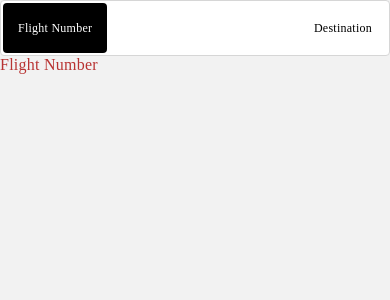
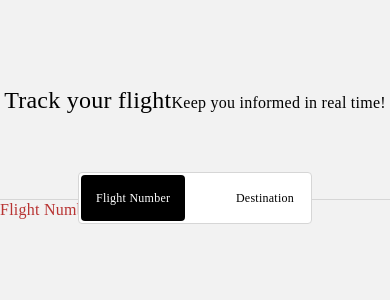
Before and after one commit to andrzmc/TrackYourFligthApp, a React Native app: screen / in a window 390 px wide. Shown: the top 300 px of the page. Built offline with nearby package versions, Linux system fonts and the light colour scheme.

Commit message:
feat: add toogle screen in home

```diff
--- a/src/components/elements/tyf-switch/tyf-switch.tsx
+++ /dev/null
@@ -1,25 +0,0 @@
-import React, {FC} from 'react';
-import {View} from 'react-native';
-import TyfButton from '../tyf-button/tyf-button';
-
-const TyfSwitch: FC = () => {
-  return (
-    <View
-      style={{
-        padding: 2,
-        borderRadius: 4,
-        borderColor: '#D6D6D6',
-        borderWidth: 1,
-        display: 'flex',
-        alignItems: 'center',
-        justifyContent: 'space-between',
-        flexDirection: 'row',
-        backgroundColor: '#ffffff',
-      }}>
-      <TyfButton text="Flight Number" color="Primary" />
-      <TyfButton text="Destination" color="Light" />
-    </View>
-  );
-};
-
-export default TyfSwitch;
--- /dev/null
+++ b/src/components/layouts/home/home-cover.tsx
@@ -0,0 +1,32 @@
+import TyfTypography from '@/elements/tyf-typography/tyf-typography';
+import React, {FC} from 'react';
+import HomeToogleScreenLayout from './home-toogle-screen';
+import {
+  HomeCoverStyled,
+  HomeCoverTextStyled,
+  HomeCoverToogleStyled,
+} from '@/styles/components/layouts/home/home-cover';
+
+const HomeCoverLayout: FC = () => {
+  return (
+    <HomeCoverStyled>
+      <HomeCoverTextStyled>
+        <TyfTypography
+          text="Track your flight"
+          variant="Subheading"
+          fontWeight="Medium"
+        />
+        <TyfTypography
+          text="Keep you informed in real time!"
+          variant="Paragraph"
+          fontWeight="Light"
+        />
+      </HomeCoverTextStyled>
+      <HomeCoverToogleStyled>
+        <HomeToogleScreenLayout />
+      </HomeCoverToogleStyled>
+    </HomeCoverStyled>
+  );
+};
+
+export default HomeCoverLayout;
--- /dev/null
+++ b/src/components/layouts/home/home-toogle-screen.tsx
@@ -0,0 +1,41 @@
+import TyfButton from '@/elements/tyf-button/tyf-button';
+import {HomeToogleScreenStyled} from '@/styles/components/layouts/home/home-toggle';
+import {ColorLightStyle, ColorPrimaryStyle} from '@/styles/global/colors';
+import {useNavigation, useRoute} from '@react-navigation/native';
+import React, {FC} from 'react';
+import {useColorScheme} from 'react-native';
+
+const HomeToogleScreenLayout: FC = () => {
+  const isDarkMode = useColorScheme() === 'dark';
+
+  const {navigate} = useNavigation();
+  const {name} = useRoute();
+
+  const getButtonStatus = (pathname: string) => {
+    return name === pathname ? 'Primary' : 'Light';
+  };
+
+  const onToggleRoute = (pathname: string) => {
+    navigate(pathname as never);
+  };
+
+  return (
+    <HomeToogleScreenStyled
+      style={{
+        backgroundColor: isDarkMode ? ColorPrimaryStyle : ColorLightStyle,
+      }}>
+      <TyfButton
+        text="Flight Number"
+        color={getButtonStatus('HomeMainScreen')}
+        onClick={() => onToggleRoute('HomeMainScreen')}
+      />
+      <TyfButton
+        text="Destination"
+        color={getButtonStatus('HomeDestinationScreen')}
+        onClick={() => onToggleRoute('HomeDestinationScreen')}
+      />
+    </HomeToogleScreenStyled>
+  );
+};
+
+export default HomeToogleScreenLayout;
--- a/src/screens/home/destination.tsx
+++ b/src/screens/home/destination.tsx
@@ -1,10 +1,12 @@
 import TyfTypography from '@/elements/tyf-typography/tyf-typography';
+import HomeCoverLayout from '@/layouts/home/home-cover';
 import React, {FC} from 'react';
 import {SafeAreaView} from 'react-native';
 
 const HomeDestinationScreen: FC = () => {
   return (
     <SafeAreaView>
+      <HomeCoverLayout />
       <TyfTypography text="Destination" />
     </SafeAreaView>
   );
--- a/src/screens/home/main.tsx
+++ b/src/screens/home/main.tsx
@@ -1,12 +1,12 @@
-import TyfSwitch from '@/elements/tyf-switch/tyf-switch';
 import TyfTypography from '@/elements/tyf-typography/tyf-typography';
+import HomeCoverLayout from '@/layouts/home/home-cover';
 import React, {FC} from 'react';
 import {SafeAreaView} from 'react-native-safe-area-context';
 
 const HomeMainScreen: FC = () => {
   return (
     <SafeAreaView>
-      <TyfSwitch />
+      <HomeCoverLayout />
       <TyfTypography text="Flight Number" color="Error" />
     </SafeAreaView>
   );
--- a/src/styles/components/elements/tyf-typography.ts
+++ b/src/styles/components/elements/tyf-typography.ts
@@ -24,24 +24,24 @@ export const TyfTypographyFontLightStyle: StyleProp<TextStyle> = {
 
 export const TyfTypographyHeadingStyle: StyleProp<TextStyle> = {
   fontSize: 32,
-  lineHeight: 32,
+  lineHeight: 40,
   letterSpacing: 0.25,
 };
 
 export const TyfTypographySubheadingStyle: StyleProp<TextStyle> = {
   fontSize: 24,
-  lineHeight: 24,
+  lineHeight: 32,
   letterSpacing: 0.25,
 };
 
 export const TyfTypographyParagraphStyle: StyleProp<TextStyle> = {
   fontSize: 16,
-  lineHeight: 18,
+  lineHeight: 20,
   letterSpacing: 0.25,
 };
 
 export const TyfTypographySmallStyle: StyleProp<TextStyle> = {
   fontSize: 12,
-  lineHeight: 20,
+  lineHeight: 16,
   letterSpacing: 0.25,
 };
--- /dev/null
+++ b/src/styles/components/layouts/home/home-cover.ts
@@ -0,0 +1,27 @@
+import {ColorTertiaryStyle} from '@/styles/global/colors';
+import styled from 'styled-components/native';
+
+export const HomeCoverStyled = styled.View`
+  width: 100%;
+  height: ${200}px;
+  display: flex;
+  align-items: center;
+  justify-content: center;
+  flex-direction: row;
+  position: relative;
+  border: 0 solid ${ColorTertiaryStyle};
+  border-bottom-width: 1px;
+  z-index: 2;
+`;
+
+export const HomeCoverTextStyled = styled.View`
+  display: block;
+`;
+
+export const HomeCoverToogleStyled = styled.View`
+  position: absolute;
+  left: 20%;
+  right: 20%;
+  width: 60%;
+  bottom: -${25}px;
+`;
--- /dev/null
+++ b/src/styles/components/layouts/home/home-toggle.ts
@@ -0,0 +1,11 @@
+import styled from 'styled-components/native';
+
+export const HomeToogleScreenStyled = styled.View`
+  padding: ${2}px;
+  border-radius: ${4}px;
+  border: 1px solid #d6d6d6;
+  display: flex;
+  align-items: center;
+  justify-content: space-between;
+  flex-direction: row;
+`;
```
